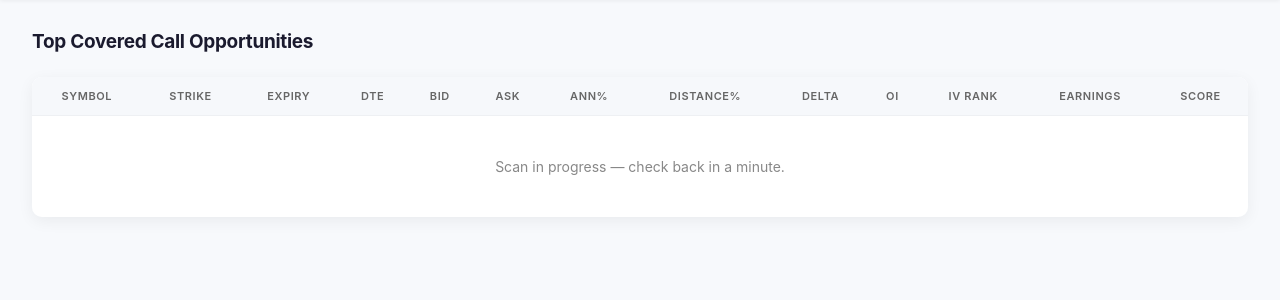
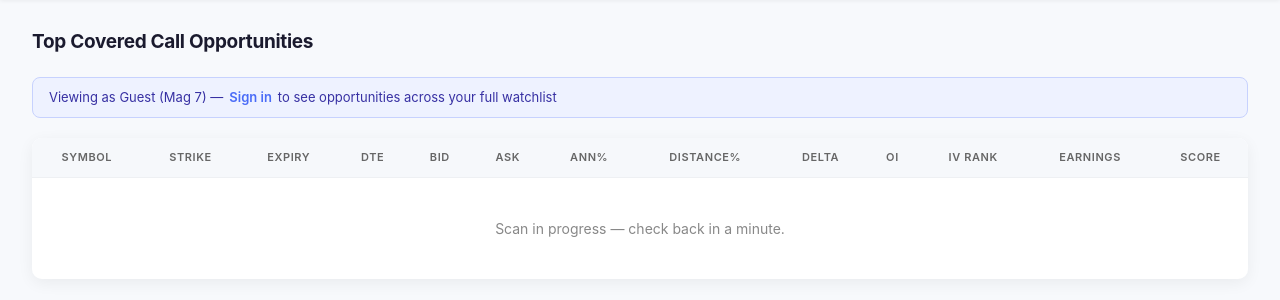
Before and after one commit to sramaswami11/TradeAdvisor, a Flask app: page /top-cc in a window 1280 px wide. Shown: the part 54-354 px from the top of the page. Run offline with Flask 3, Linux system fonts and the light colour scheme; a user stored in the database is signed in; data that the repository does not hold is empty; some libraries are stand-ins or nearby versions.

Commit message:
Guest mode: filter Top CSP/CC to Mag 7 and add guest banner
Guests now see a consistent Mag 7-only experience across all pages.
Top CSP and Top CC results are filtered to MAG7 symbols when in guest
session, and both pages show the same guest banner with sign-in nudge.

Co-Authored-By: Claude Sonnet 4.6 <noreply@anthropic.com>

```diff
--- a/app.py
+++ b/app.py
@@ -372,11 +372,15 @@ def top_csp():
     if not is_authenticated():
         return redirect(url_for("login"))
 
+    is_guest = bool(session.get("guest"))
     opportunities = get_top_csp_opportunities()
+    if is_guest:
+        opportunities = [o for o in opportunities if o.get("symbol") in MAG7]
 
     return render_template(
         "top_csp.html",
-        opportunities=opportunities
+        opportunities=opportunities,
+        guest=is_guest,
     )
 
 
@@ -409,11 +413,15 @@ def top_cc():
     if not is_authenticated():
         return redirect(url_for("login"))
 
+    is_guest = bool(session.get("guest"))
     opportunities = get_top_cc_opportunities()
+    if is_guest:
+        opportunities = [o for o in opportunities if o.get("symbol") in MAG7]
 
     return render_template(
         "top_cc.html",
-        opportunities=opportunities
+        opportunities=opportunities,
+        guest=is_guest,
     )
 
 
--- a/templates/top_cc.html
+++ b/templates/top_cc.html
@@ -21,6 +21,12 @@
 <div class="container">
 
     <h1 class="page-title">Top Covered Call Opportunities</h1>
+
+    {% if guest %}
+    <div class="guest-banner">
+        Viewing as Guest (Mag 7) &mdash; <a href="{{ url_for('login') }}">Sign in</a> to see opportunities across your full watchlist
+    </div>
+    {% endif %}
 
     <div class="table-wrap">
         <table>
--- a/templates/top_csp.html
+++ b/templates/top_csp.html
@@ -21,6 +21,12 @@
 <div class="container">
 
     <h1 class="page-title">Top CSP Opportunities</h1>
+
+    {% if guest %}
+    <div class="guest-banner">
+        Viewing as Guest (Mag 7) &mdash; <a href="{{ url_for('login') }}">Sign in</a> to see opportunities across your full watchlist
+    </div>
+    {% endif %}
 
     <div class="table-wrap">
         <table>
```
